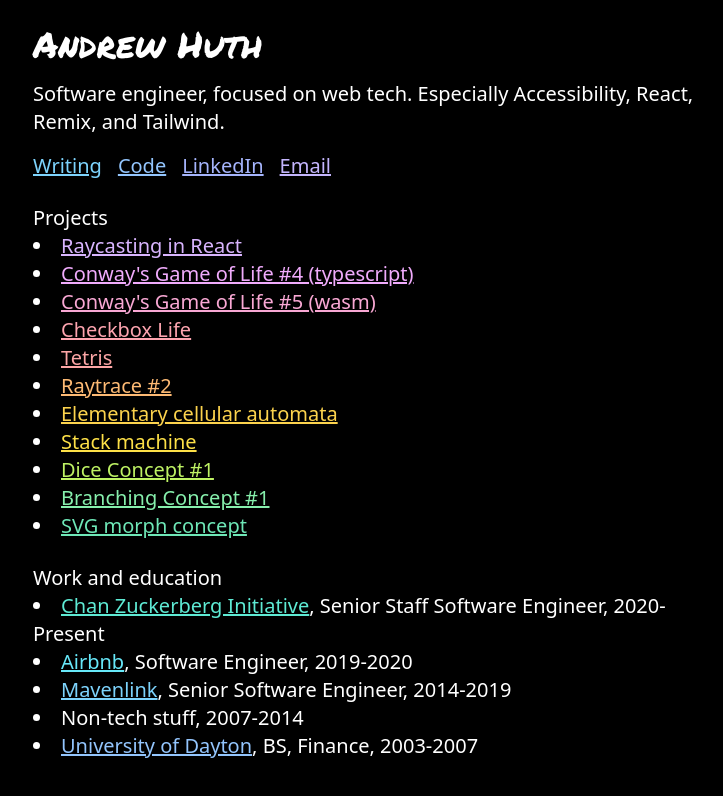
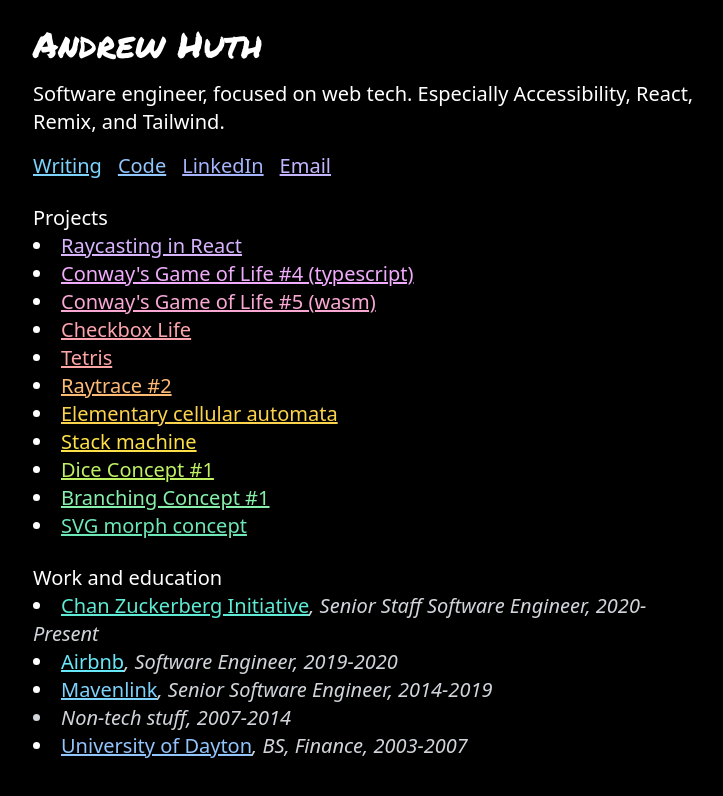
Before and after one commit to ahuth/ahuth.github.io, a Next.js app: page / in a window 1280 px wide. Shown: the top 796 px of the page, without its empty margins (271-994 px from the left). Built offline with nearby package versions, Linux system fonts and the light colour scheme.

Commit message:
De-emphasize job titles and years

```diff
--- a/app/page.tsx
+++ b/app/page.tsx
@@ -99,20 +99,28 @@
               <Link href="https://chanzuckerberg.com/">
                 Chan Zuckerberg Initiative
               </Link>
-              , Senior Staff Software Engineer, 2020-Present
+              <span className="italic text-gray-300">
+                , Senior Staff Software Engineer, 2020-Present
+              </span>
             </li>
             <li>
-              <Link href="https://www.airbnb.com/">Airbnb</Link>, Software
-              Engineer, 2019-2020
+              <Link href="https://www.airbnb.com/">Airbnb</Link>
+              <span className="italic text-gray-300">
+                , Software Engineer, 2019-2020
+              </span>
             </li>
             <li>
-              <Link href="https://www.mavenlink.com/">Mavenlink</Link>, Senior
-              Software Engineer, 2014-2019
+              <Link href="https://www.mavenlink.com/">Mavenlink</Link>
+              <span className="italic text-gray-300">
+                , Senior Software Engineer, 2014-2019
+              </span>
             </li>
-            <li>Non-tech stuff, 2007-2014</li>
+            <li className="italic text-gray-300">Non-tech stuff, 2007-2014</li>
             <li>
-              <Link href="https://udayton.edu/">University of Dayton</Link>, BS,
-              Finance, 2003-2007
+              <Link href="https://udayton.edu/">University of Dayton</Link>
+              <span className="italic text-gray-300">
+                , BS, Finance, 2003-2007
+              </span>
             </li>
           </ul>
         </section>
```
